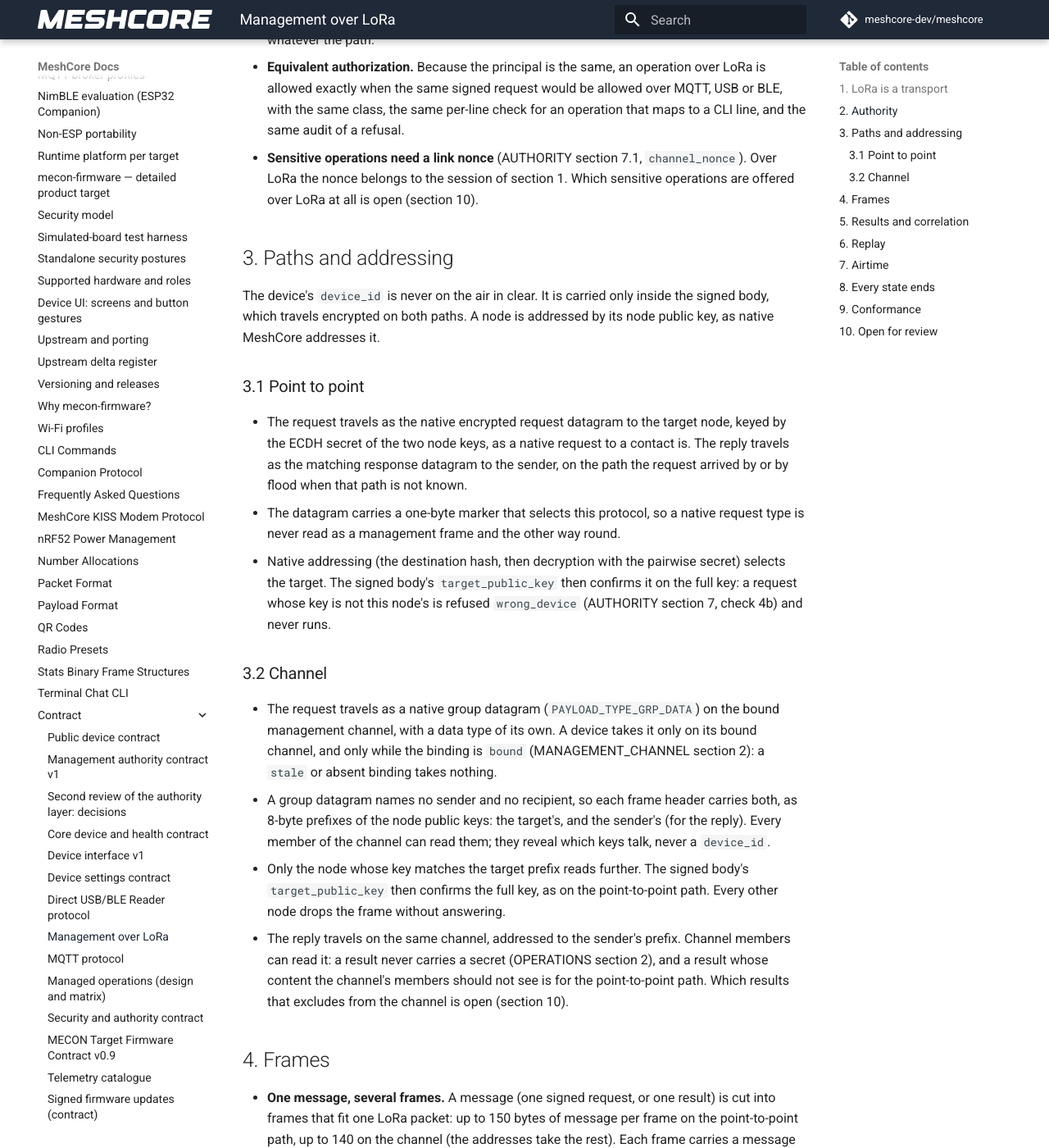
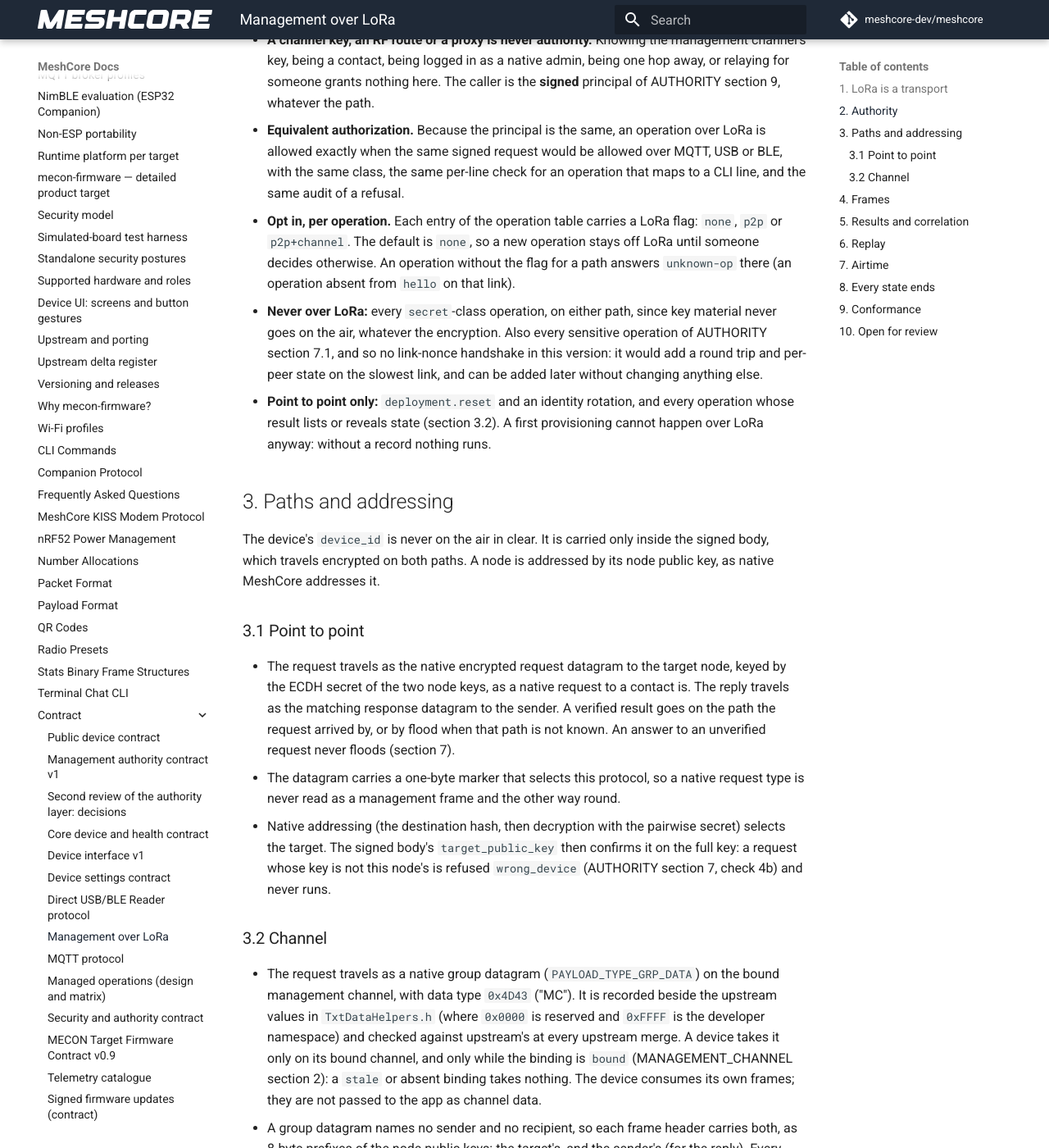
Before and after one commit to hoejriis/mecon-firmware, an MkDocs documentation site: the page built from docs/contract/LORA_MANAGEMENT.md, in a window 1280 px wide and 1400 px high, scrolled down 1100 px. Shown: the whole window at 82% size. Built offline with MkDocs 1.6.1 and Material for MkDocs 9.7.7, drawn with Linux system fonts in a browser that asks for light colours; comment, search, counter and statistics services are not loaded; some of the changed text lies outside the part shown.

Commit message:
Contract (draft): management over LoRa, after review
- Nothing unverified may cost airtime it can multiply. Before check 3
  the device never floods and never answers on the channel. On point
  to point, unverified answers (an early refusal, parts-missing) go
  only on a known direct path, under one shared budget of 4 a minute.
- Operations opt in per entry (lora: none, p2p or p2p+channel,
  default none). No secret-class or sensitive operation, and no
  nonce handshake, in this version. deployment.reset and rotation
  are p2p only.
- The channel carries job-only results; anything that lists or
  reveals is p2p only.
- Two peer sessions, the oldest evicted. A bad frame count is dropped
  before any buffer is reserved. Data type 0x4D43 is reserved.
- Conformance adds forged frames and the per-path flag.

Co-Authored-By: Claude Opus 5.5 (1M context) <noreply@anthropic.com>

```diff
--- a/docs/contract/LORA_MANAGEMENT.md
+++ b/docs/contract/LORA_MANAGEMENT.md
@@ -13,9 +13,12 @@
   dispatched through the same operation table, decided by the same CLI privilege cell, deduplicated by the same id
   cache and signed watermark. LoRa adds no operation, no permission and no second command model (OPERATIONS
   section 1).
-- **One link per path.** The device has a LoRa link beside its console, BLE and MQTT links. Like them it has its own
-  outbound queue and its own reassembly, and none of its state survives a change of session (a different peer, or a
-  reboot): queued results, a partial message and any unlock are cleared, as for the other links.
+- **One link, a few peer sessions.** The device has a LoRa link beside its console, BLE and MQTT links, with its own
+  outbound queue and reassembly. On it, a small fixed table holds one session per peer, two in all; a third peer
+  evicts the oldest session. Two managers can therefore talk to a device at once without clearing each other's state.
+  A session holds the peer's reassembly and queued replies; nothing in it survives its eviction or a reboot. An
+  evicted session's results are not lost: they stay cached or owed (section 5), and the manager fetches them with
+  `job.get`.
 - **Two paths.** *Point to point*: an encrypted native datagram between two nodes (section 3.1). *Channel*: a group
   datagram on the device's bound management channel (section 3.2). The same signed request is valid on both, and on
   MQTT, USB and BLE (AUTHORITY section 3.3: the signed bytes name no transport).
@@ -36,8 +39,15 @@
 - **Equivalent authorization.** Because the principal is the same, an operation over LoRa is allowed exactly when the
   same signed request would be allowed over MQTT, USB or BLE, with the same class, the same per-line check for an
   operation that maps to a CLI line, and the same audit of a refusal.
-- **Sensitive operations need a link nonce** (AUTHORITY section 7.1, `channel_nonce`). Over LoRa the nonce belongs to
-  the session of section 1. Which sensitive operations are offered over LoRa at all is open (section 10).
+- **Opt in, per operation.** Each entry of the operation table carries a LoRa flag: `none`, `p2p` or `p2p+channel`. The
+  default is `none`, so a new operation stays off LoRa until someone decides otherwise. An operation without the flag
+  for a path answers `unknown-op` there (an operation absent from `hello` on that link).
+- **Never over LoRa:** every `secret`-class operation, on either path, since key material never goes on the air,
+  whatever the encryption. Also every sensitive operation of AUTHORITY section 7.1, and so no link-nonce handshake in
+  this version: it would add a round trip and per-peer state on the slowest link, and can be added later without
+  changing anything else.
+- **Point to point only:** `deployment.reset` and an identity rotation, and every operation whose result lists or
+  reveals state (section 3.2). A first provisioning cannot happen over LoRa anyway: without a record nothing runs.
 
 ## 3. Paths and addressing
 
@@ -48,7 +58,8 @@ encrypted on both paths. A node is addressed by its node public key, as native M
 
 - The request travels as the native encrypted request datagram to the target node, keyed by the ECDH secret of the
   two node keys, as a native request to a contact is. The reply travels as the matching response datagram to the
-  sender, on the path the request arrived by or by flood when that path is not known.
+  sender. A verified result goes on the path the request arrived by, or by flood when that path is not known. An
+  answer to an unverified request never floods (section 7).
 - The datagram carries a one-byte marker that selects this protocol, so a native request type is never read as a
   management frame and the other way round.
 - Native addressing (the destination hash, then decryption with the pairwise secret) selects the target. The signed
@@ -57,17 +68,25 @@ encrypted on both paths. A node is addressed by its node public key, as native M
 
 ### 3.2 Channel
 
-- The request travels as a native group datagram (`PAYLOAD_TYPE_GRP_DATA`) on the bound management channel, with a
-  data type of its own. A device takes it only on its bound channel, and only while the binding is `bound`
-  (MANAGEMENT_CHANNEL section 2): a `stale` or absent binding takes nothing.
+- The request travels as a native group datagram (`PAYLOAD_TYPE_GRP_DATA`) on the bound management channel, with data
+  type `0x4D43` ("MC"). It is recorded beside the upstream values in `TxtDataHelpers.h` (where `0x0000` is reserved
+  and `0xFFFF` is the developer namespace) and checked against upstream's at every upstream merge. A device takes it
+  only on its bound channel, and only while the binding is `bound` (MANAGEMENT_CHANNEL section 2): a `stale` or
+  absent binding takes nothing. The device consumes its own frames; they are not passed to the app as channel data.
 - A group datagram names no sender and no recipient, so each frame header carries both, as 8-byte prefixes of the node
   public keys: the target's, and the sender's (for the reply). Every member of the channel can read them; they reveal
   which keys talk, never a `device_id`.
 - Only the node whose key matches the target prefix reads further. The signed body's `target_public_key` then
   confirms the full key, as on the point-to-point path. Every other node drops the frame without answering.
-- The reply travels on the same channel, addressed to the sender's prefix. Channel members can read it: a result
-  never carries a secret (OPERATIONS section 2), and a result whose content the channel's members should not see is
-  for the point-to-point path. Which results that excludes from the channel is open (section 10).
+- The reply travels on the same channel, addressed to the sender's prefix. Channel members can read it, and
+  membership is a weaker boundary than a pairwise key. So the channel carries only results that say nothing beyond
+  the job:
+  - the status envelope;
+  - `job.get` and `job.ack`;
+  - the result of a state-changing operation;
+  - errors.
+  An operation whose result lists or reveals state is `p2p` only: `contact.list`, the `channel.*` reads, config
+  values, `status.get`'s inventory and logs.
 
 ## 4. Frames
 
@@ -79,13 +98,16 @@ encrypted on both paths. A node is addressed by its node public key, as native M
   one is not sent; a request that would need more is answered `busy`, `too-large`, where an answer is possible. A
   result that would be larger is paged by the operation, as on every link. The bound keeps one message's airtime
   within what a duty-limited band allows (section 7).
+- **Checked at the first frame.** A frame count above 8, or an index at or above the count, is dropped at once,
+  before any buffer is reserved.
 - **Never mixed.** A device reassembles one message at a time per peer. A frame of another message from the same peer
   (another `xid`, or another frame count) discards the incomplete one. Parts of two messages are never combined, even
   when they carry the same job: a re-sent request starts again.
-- **A gap is reported, not dropped.** A message incomplete when its deadline passes (section 8) is discarded. On the
-  point-to-point path the device answers `parts-missing`, with the `xid` and a mask of the frames it holds, so the
-  sender re-sends only those. On the channel it sends the same answer to the sender's prefix only, and only once per
-  message.
+- **A gap is reported on point to point only.** A message incomplete when its deadline passes (section 8) is
+  discarded. On the point-to-point path the device answers `parts-missing`, with the `xid` and a mask of the frames
+  it holds, so the sender re-sends only those. The answer is subject to the budget for unverified answers
+  (section 7). On the channel nothing is answered: only the manager can know that its message is incomplete, and it
+  re-sends the whole message after its deadline.
 - **A repeated frame is ignored**, so a frame heard twice (a flood, a retry) costs nothing.
 
 ## 5. Results and correlation
@@ -96,8 +118,9 @@ encrypted on both paths. A node is addressed by its node public key, as native M
 - **A refusal is correlated too.** A request refused after its signature verified (check 3 of AUTHORITY section 7:
   wrong device, replay, busy, a class the caller lacks) carries the job's identity, read from the verified body,
   never by scanning the wrapper's text. A request refused before that (too large, not a wrapper, an unknown issuer, a
-  bad signature) has no verified body. Its answer carries the frames' `xid` and the wrapper's `issuer` only, so the
-  manager can match it to the message it sent.
+  bad signature) has no verified body. Its answer, where one is allowed (section 7: point to point only, within the
+  budget), carries the frames' `xid` and the wrapper's `issuer` only, so the manager can match it to the message it
+  sent.
 - **A retry is a retry, on any path.** A manager that gets no answer re-sends the same signed request, unchanged, on
   the same path or another (AUTHORITY section 8). It gets the stored result, or `duplicate`, or the job's current
   state. A stored id belongs to the operation that produced it (DEVICE_INTERFACE section 3), so a retry under another
@@ -122,6 +145,15 @@ encrypted on both paths. A node is addressed by its node public key, as native M
 - **Through the duty window.** Every frame the device sends on this path goes through the Dispatcher's sliding-hour
   duty window like any other transmission ([UPSTREAM_DELTA](../UPSTREAM_DELTA.md)), at the regulatory floor of the
   channel in use.
+- **Nothing unverified may cost airtime it can multiply.** Anyone can make a node key, so anyone can address a node
+  point to point with a valid pairwise MAC. On the channel any member can, and the sender prefix proves nothing. So,
+  as a hard limit:
+  - **Before check 3 of AUTHORITY section 7 passes, the device never floods, and never answers on the channel.** On
+    the channel everything before check 3 is a silent drop, counted.
+  - **On point to point, an answer to an unverified request** (a refusal before check 3, `parts-missing`) goes only on
+    a known direct path. Such answers share one budget across all peers: a token bucket of 4 per minute, under the
+    duty window. Beyond it they are dropped and counted. A per-peer budget would not hold, since keys are free.
+  - **A verified result** may use the known path or flood.
 - **Deferred is a state, never a silent drop.** A reply the duty window holds is queued with its deadline. It is sent
   when the window allows, or dropped at its deadline and counted. It is never lost without a trace. The manager's
   re-send then gets the stored result. Every frame of a reply is the same message, so a window that holds frame 3
@@ -129,8 +161,8 @@ encrypted on both paths. A node is addressed by its node public key, as native M
 - **Control is not starved by bulk.** No budget separate from the duty window applies to this path. Later bulk work on
   LoRa (#123's image bytes) must not be able to spend the airtime that a reply, a `parts-missing` or a revert needs.
 - **No storms on a group channel.** On the channel only the addressed node ever answers. There is no "who is X"
-  broadcast that every member answers, no acknowledgement of frames that are not for this node, and no answer to an
-  unsigned or wrongly addressed frame. A device sends at most one `parts-missing` per message.
+  broadcast that every member answers, no acknowledgement of frames that are not for this node, no answer to an
+  unsigned or wrongly addressed frame, and no `parts-missing`.
 - **One request at a time per member** (AUTHORITY section 8). The device runs at most one state-changing job at a time
   (OPERATIONS section 3.3), so a busy channel cannot queue work faster than it is answered.
 
@@ -142,7 +174,7 @@ Each LoRa management state has a deadline, after which it returns to idle and fr
 |---|---|---|
 | a message being reassembled | 60 s from its first frame | discarded; `parts-missing` (section 4) |
 | a reply held by the duty window | 10 min | dropped and counted; the result stays owed or cached |
-| a LoRa session (peer, queue, nonce) | 15 min without traffic | cleared, as at a change of session |
+| a peer session (reassembly, queued replies) | 15 min without traffic | cleared; its results stay cached or owed |
 
 A finished job leaves nothing behind on the LoRa link: its result is cached or owed (sections 5 and OPERATIONS 3.2),
 and the link's buffers are freed. The figures are to be confirmed against measured airtime on the slowest preset in
@@ -157,21 +189,23 @@ use (section 10).
 - A refused request's answer carries its job identity. A request that cannot be reassembled gets `parts-missing`
   where an answer is allowed.
 - On the channel, only the addressed node transmits in answer to a request, in every test.
+- N forged frames, with fresh keys and fresh `xid`s on point to point and forged prefixes on the channel, produce at
+  most the unverified budget's worth of transmissions, none of them a flood and none on the channel.
+- An operation without its LoRa flag answers `unknown-op` on that path, and a `p2p`-only operation is not run over the
+  channel.
 - A reply the duty window holds is sent later or counted as dropped, never lost silently. Every state of section 8
   returns to idle by its deadline.
 - Software conformance in the simulator for every role that carries it; real-board evidence on the boards of #117.
 
 ## 10. Open for review
 
-1. **Which operations over LoRa.** Every operation the signed principal may run, or a smaller set (no secret-class
-   operation, no `deployment.*` over the channel)? The sensitive operations of AUTHORITY section 7.1 need a link nonce;
-   whether the nonce handshake is offered over LoRa at all, or those operations stay off it, is to be decided.
-2. **Which results the channel may carry.** Section 3.2 sends results on the channel, readable by its members. A
-   result that names other nodes (`contact.list`) may belong to the point-to-point path only.
-3. **The frame sizes and the 1,024-byte bound** (section 4) are first estimates against MeshCore's 184-byte payload,
+Decided in review: the operations offered over LoRa (section 2), the results the channel may carry (section 3.2), and
+the limit on unverified answers (section 7). Still open:
+
+1. **The frame sizes and the 1,024-byte bound** (section 4) are first estimates against MeshCore's 184-byte payload,
    the pairwise MAC and the channel datagram's header. They are fixed by measuring a real signed `config.apply` and its
    result.
-4. **The deadlines** of section 8 are to be confirmed against airtime on the slowest preset in use, with the duty
-   window's boot seeding taken into account.
-5. **Roles.** The Companion carries both paths once #114's binding and #109's job table are in. The Repeater and Room
+2. **The deadlines** of section 8, and the unverified budget's 4 a minute, are to be confirmed against airtime on the
+   slowest preset in use, with the duty window's boot seeding taken into account.
+3. **Roles.** The Companion carries both paths once #114's binding and #109's job table are in. The Repeater and Room
    server have no channel table (MANAGEMENT_CHANNEL's status) and would carry the point-to-point path only, until #151.
```
